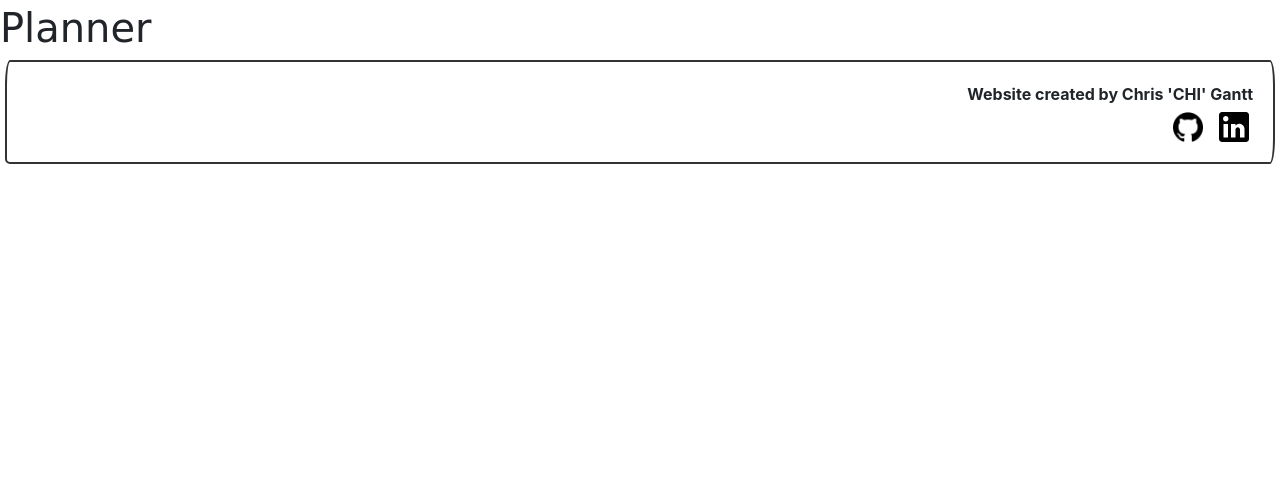
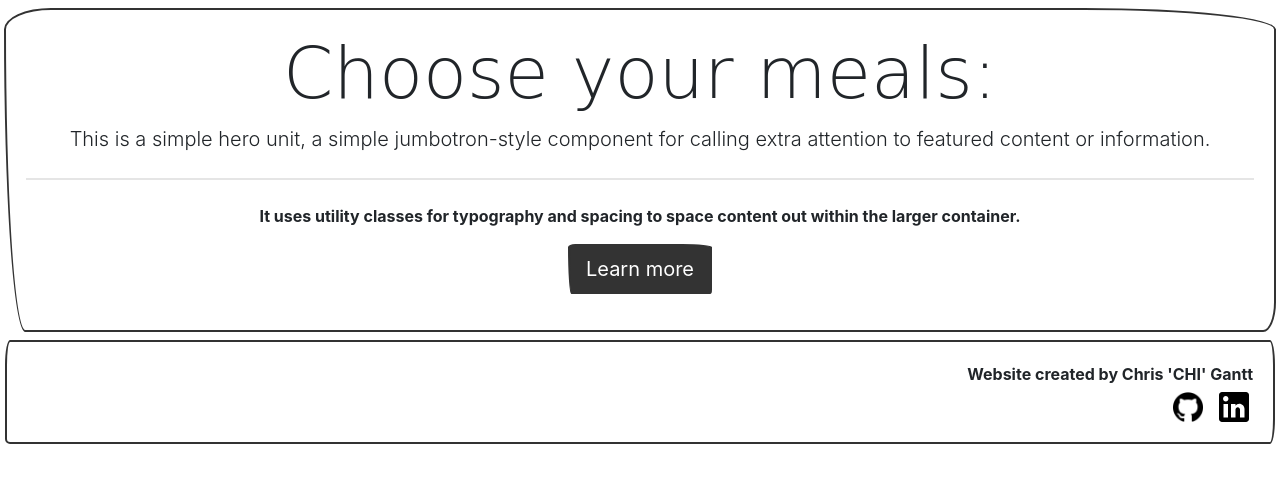
Before and after one commit to ganttArt/recipe-chi, a Django app: page /planner in a window 1280 px wide. Shown: the part 65-548 px from the top of the page. Run offline with Django 3.2, Linux system fonts and the light colour scheme; some libraries are stand-ins or nearby versions; some web fonts are replaced.

Commit message:
Setup CSS for Grocery Planner. Moved css for Jumbotron container to base, so all pages will inherit the same style changes.

```diff
--- a/groceries_app/static/css/base.css
+++ b/groceries_app/static/css/base.css
@@ -1,6 +1,12 @@
 nav {
     margin: 5px 5px 4px 5px;
     max-width: 100%;
+}
+
+.jumbotron {
+    text-align: center;
+    margin: 8px 4px 8px 4px;
+    padding: 20px;
 }
 
 .social-links {
--- a/groceries_app/static/css/home.css
+++ b/groceries_app/static/css/home.css
@@ -1,12 +1,6 @@
 figcaption {
     font-size: xx-small;
     text-align: right;
-}
-
-.jumbotron {
-    text-align: center;
-    margin: 8px 4px 8px 4px;
-    padding: 20px;
 }
 
 .image_in_card {
--- a/templates/grocery_planner/planner.html
+++ b/templates/grocery_planner/planner.html
@@ -1,6 +1,19 @@
 {% extends 'base.html' %}
 {% load static %}
+{% block css %}
 
+{% endblock %}
+<link rel="stylesheet" href="{% static 'css/grocery-planner/gp1-meal-choice.css' %}">
 {% block content %}
-<h1>Planner</h1>
+
+<div class="jumbotron">
+    <h1 class="display-3">Choose your meals:</h1>
+
+    <p class="lead">This is a simple hero unit, a simple jumbotron-style component for calling extra attention to featured content or information.</p>
+    <hr class="my-4">
+    <p>It uses utility classes for typography and spacing to space content out within the larger container.</p>
+    <p class="lead">
+      <a class="btn btn-primary btn-lg" href="#" role="button">Learn more</a>
+    </p>
+  </div>
 {% endblock content %}
```
Also changed, not shown: groceries_app/static/css/grocery-planner/gp1-meal-choice.css (added).
